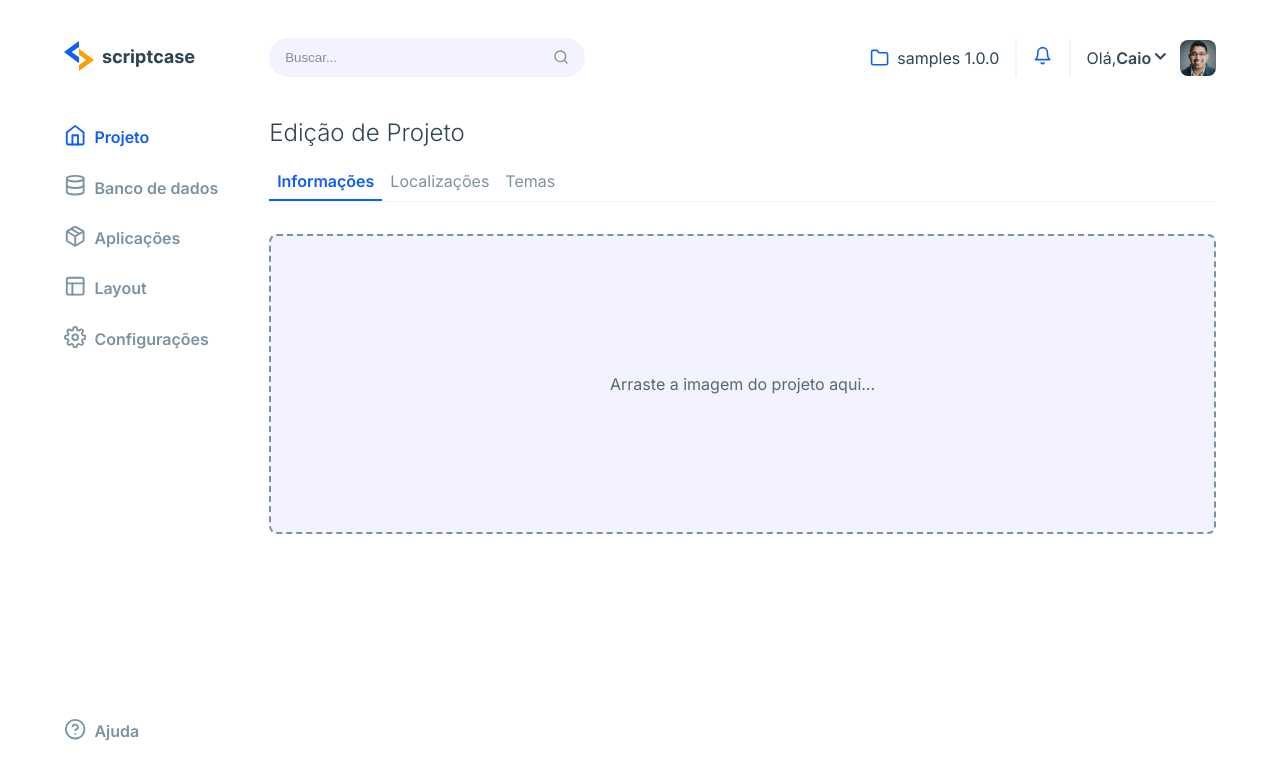
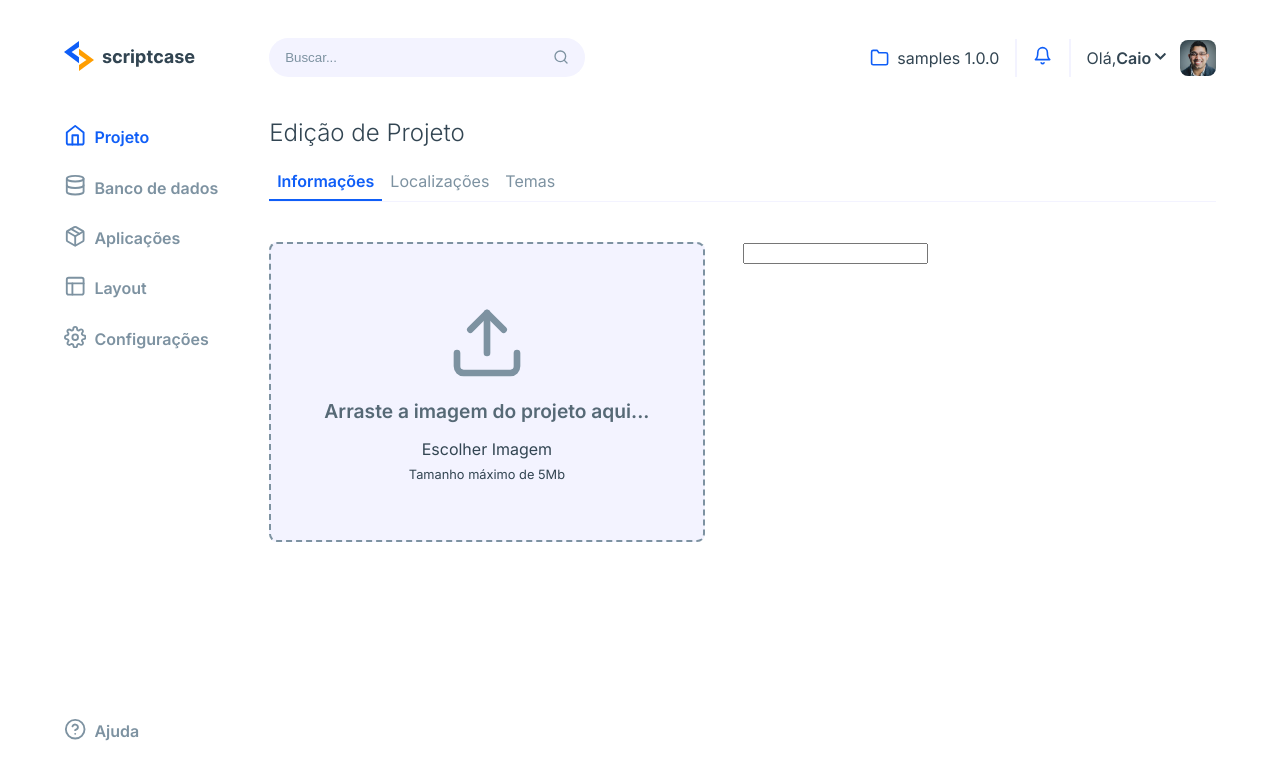
Before and after one commit to sammarxz/test-scriptcase, a React (Create React App) app: page / in a window 1280 px wide. Shown: the top 778 px of the page. Built offline with nearby package versions, Linux system fonts and the light colour scheme.

Commit message:
Add grid css. Finish Details in Image Upload.

```diff
--- a/src/components/ImageUpload/index.js
+++ b/src/components/ImageUpload/index.js
@@ -2,6 +2,7 @@
 import React from 'react';
 import PropTypes from 'prop-types';
 import Dropzone from 'react-dropzone';
+import { FiUpload } from 'react-icons/fi';
 
 import { DropContainer, UploadMessage } from './styles';
 
@@ -29,7 +30,12 @@ const ImageUpload = ({ onUpload }) => {
           isDragReject={isDragReject}
           className="d--flex ai--center jc--center ta--center"
         >
+          <FiUpload size="5rem" className="mb--normal" />
           {renderDragMessage(isDragActive, isDragReject)}
+          <button type="button" className="mt--normal btn btn--low-contrast">
+            Escolher Imagem
+          </button>
+          <span className="mt--small fs--small">Tamanho máximo de 5Mb</span>
           <input {...getInputProps()} />
         </DropContainer>
       )}
--- a/src/components/ImageUpload/styles.js
+++ b/src/components/ImageUpload/styles.js
@@ -17,9 +17,16 @@ export const DropContainer = styled.div.attrs({
   border-radius: 8px;
   cursor: pointer;
   transition: height .3s ease;
+  display: flex;
+  flex-direction: column;
+  justify-content: center;
 
   ${(props) => props.isDragActive && dragActive};
   ${(props) => props.isDragReject && dragReject};
+
+  svg {
+    color: var(--low-contrast-color);
+  }
 `;
 
 const messageColors = {
@@ -29,6 +36,8 @@ const messageColors = {
 };
 
 export const UploadMessage = styled.p`
+  font-size: 1.2rem;
   width: 100%;
+  font-weight: bold;
   color: ${(props) => messageColors[props.type || 'default']};
 `;
--- a/src/pages/Home/index.js
+++ b/src/pages/Home/index.js
@@ -56,14 +56,21 @@ class Home extends Component {
             <Title className="fw--light mb--normal">Edição de Projeto</Title>
             <Tabs>
               <Tabs.Tab label="Informações">
-                <form>
+                <div className="row">
+                  <div className="col-6">
                     {uploadedFiles.length === 0 && (
                       <ImageUpload onUpload={this.handleUpload} />
                     )}
                     {!!uploadedFiles.length && (
                       <ProjectImage files={uploadedFiles} />
                     )}
+                  </div>
+                  <div className="col-6">
+                    <form>
+                      <input type="text" />
                     </form>
+                  </div>
+                </div>
               </Tabs.Tab>
               <Tabs.Tab label="Localizações">
                 <h3>Conteúdo de Localizações</h3>
--- a/src/styles/global.js
+++ b/src/styles/global.js
@@ -231,6 +231,144 @@ const GlobalStyle = createGlobalStyle`
       display: inherit;
     }
   }
+
+  .row {
+    position: relative;
+    width: 100%;
+  }
+
+  .row [class^="col"] {
+    float: left;
+    margin: 8px 2%;
+    min-height: 2px;
+  }
+
+  .row [class^="col"]:first-child {
+    margin-left: 0;
+  }
+
+  .row [class^="col"]:last-child {
+    margin-right: 0;
+  }
+
+  .col-1,
+  .col-2,
+  .col-3,
+  .col-4,
+  .col-5,
+  .col-6,
+  .col-7,
+  .col-8,
+  .col-9,
+  .col-10,
+  .col-11,
+  .col-12 {
+    width: 96%;
+  }
+
+  .col-1-sm {
+    width: 4.33%;
+  }
+
+  .col-2-sm {
+    width: 12.66%;
+  }
+
+  .col-3-sm {
+    width: 21%;
+  }
+
+  .col-4-sm {
+    width: 29.33%;
+  }
+
+  .col-5-sm {
+    width: 37.66%;
+  }
+
+  .col-6-sm {
+    width: 46%;
+  }
+
+  .col-7-sm {
+    width: 54.33%;
+  }
+
+  .col-8-sm {
+    width: 62.66%;
+  }
+
+  .col-9-sm {
+    width: 71%;
+  }
+
+  .col-10-sm {
+    width: 79.33%;
+  }
+
+  .col-11-sm {
+    width: 87.66%;
+  }
+
+  .col-12-sm {
+    width: 96%;
+  }
+
+  .row::after {
+    content: "";
+    display: table;
+    clear: both;
+  }
+
+  @media only screen and (min-width: 750px) {
+    .col-1 {
+      width: 4.33%;
+    }
+
+    .col-2 {
+      width: 12.66%;
+    }
+
+    .col-3 {
+      width: 21%;
+    }
+
+    .col-4 {
+      width: 29.33%;
+    }
+
+    .col-5 {
+      width: 37.66%;
+    }
+
+    .col-6 {
+      width: 46%;
+    }
+
+    .col-7 {
+      width: 54.33%;
+    }
+
+    .col-8 {
+      width: 62.66%;
+    }
+
+    .col-9 {
+      width: 71%;
+    }
+
+    .col-10 {
+      width: 79.33%;
+    }
+
+    .col-11 {
+      width: 87.66%;
+    }
+
+    .col-12 {
+      width: 96%;
+    }
+  }
 `;
 
 export default GlobalStyle;
```
Lines whose indentation alone changed are shown as unchanged.
